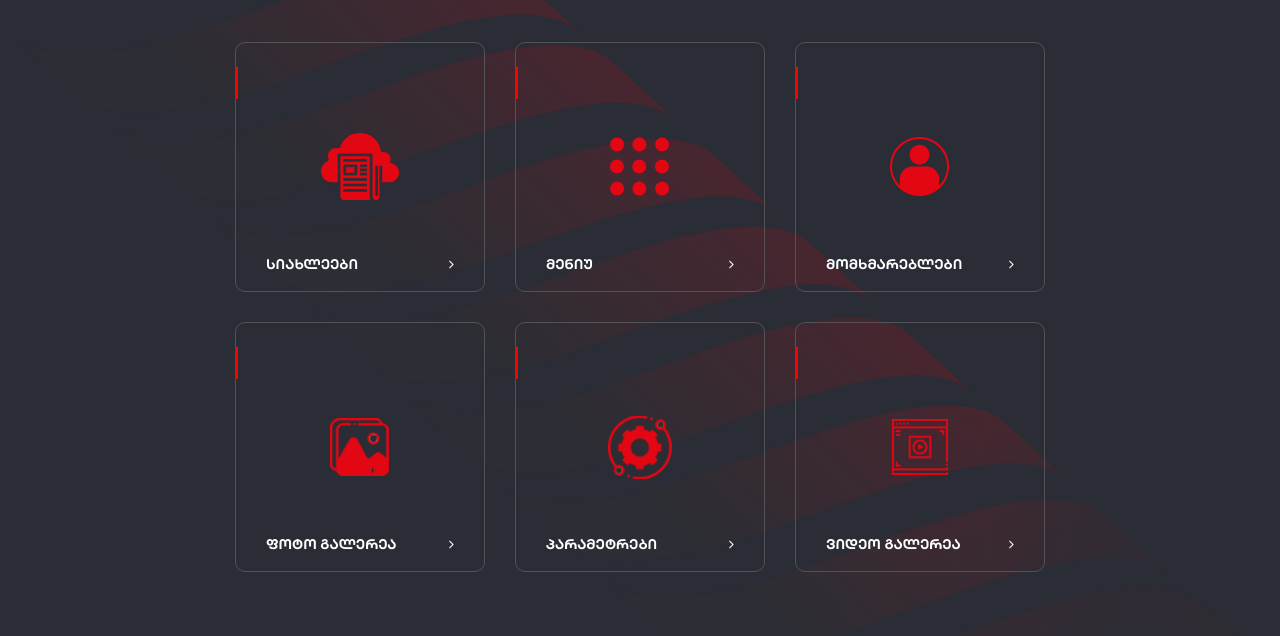
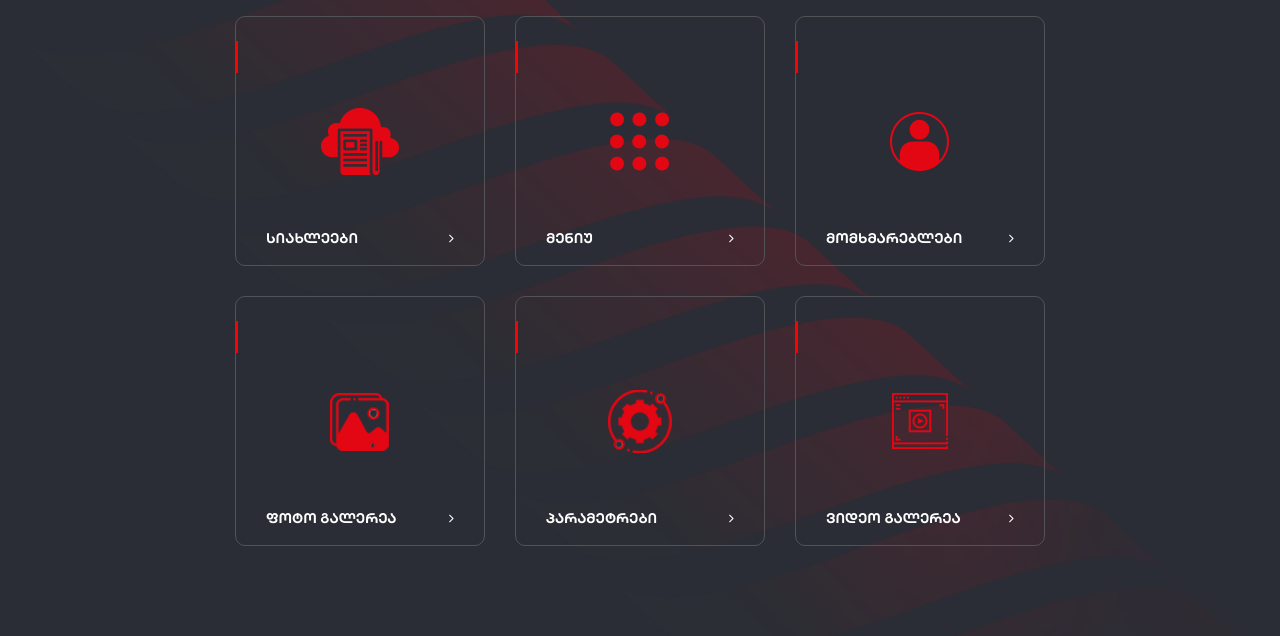
Before and after one commit to MariQerdika/FAS_Admin, a plain HTML site: page index.html in a window 1280 px wide. Shown: the part 48-684 px from the top of the page. Drawn offline with nearby package versions, Linux system fonts and the light colour scheme.

Commit message:
Update style.css

```diff
--- a/assets/css/style.css
+++ b/assets/css/style.css
@@ -42,7 +42,7 @@ body {
     outline: none;
 }
 .main {
-    padding-top: 7%;
+    padding-top: 5%;
 }
 .Log_in {
     color:#fff;
```
